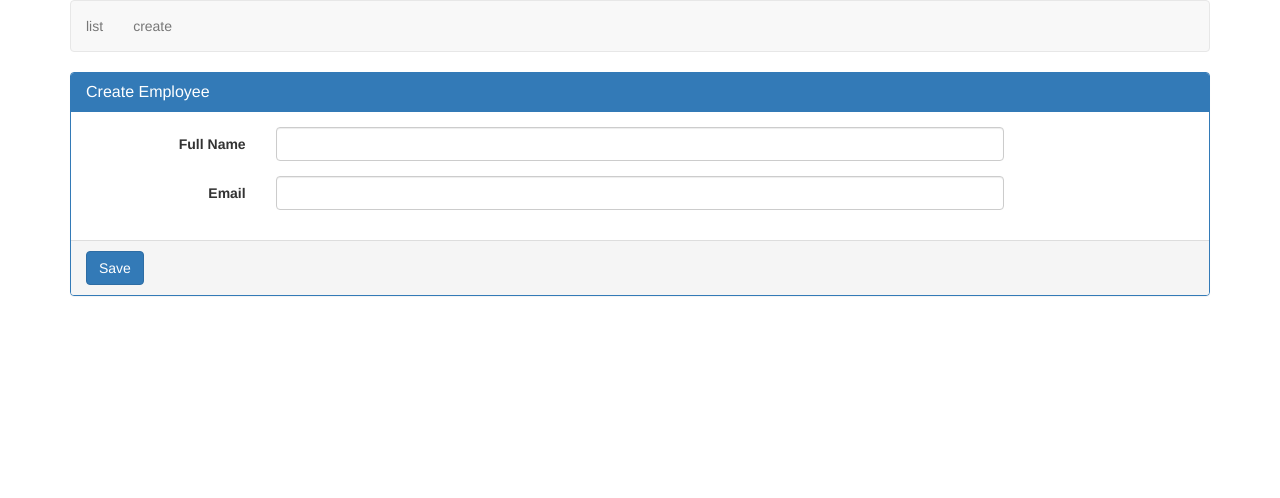
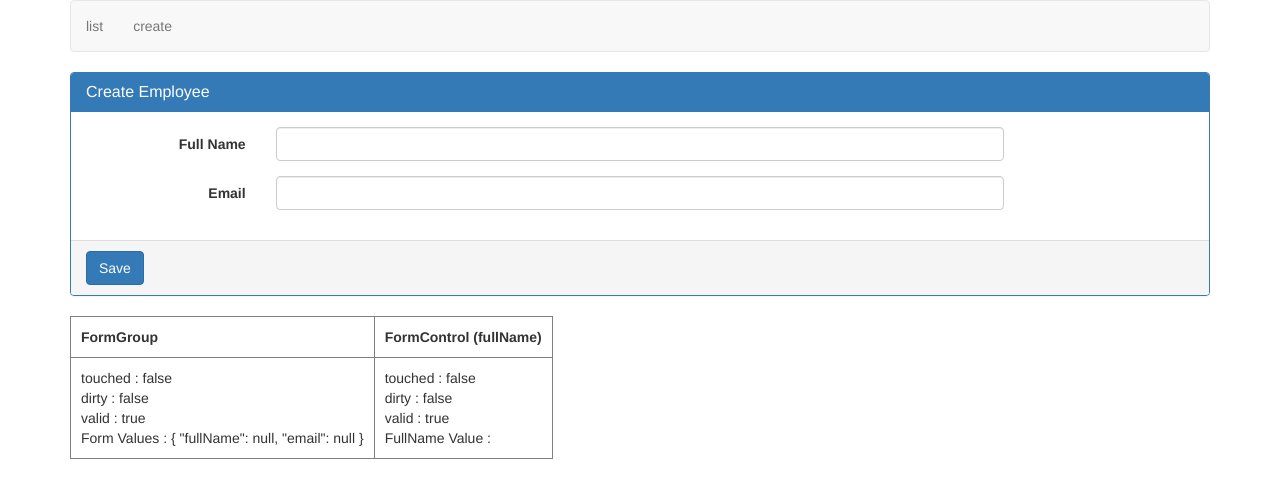
Before and after one commit to vikasdsalve/Angular6, an Angular app: page /create in a window 1280 px wide. Shown: the top 498 px of the page. Built offline with nearby package versions, Linux system fonts and the light colour scheme.

Commit message:
Part 5 Angular form control and form group

```diff
--- a/src/app/employee/create-employee.component.html
+++ b/src/app/employee/create-employee.component.html
@@ -1,4 +1,4 @@
-<form [formGroup]="employeeForm"  (ngSubmit)="onSubmit()" class="form-horizontal">
+<form [formGroup]="employeeForm" (ngSubmit)="onSubmit()" class="form-horizontal">
   <div class="panel panel-primary">
     <div class="panel-heading">
       <h3 class="panel-title">Create Employee</h3>
@@ -14,7 +14,7 @@
       <div class="form-group">
         <label class="col-sm-2 control-label" for="email">Email</label>
         <div class="col-sm-8">
-            <input id="email"  formControlName="email" type="text" class="form-control">
+          <input id="email" formControlName="email" type="text" class="form-control">
         </div>
       </div>
 
@@ -24,3 +24,24 @@
     </div>
   </div>
 </form>
+
+<table border="1">
+  <tr>
+    <th style="padding: 10px">FormGroup</th>
+    <th style="padding: 10px">FormControl (fullName)</th>
+  </tr>
+  <tr>
+    <td style="padding: 10px">
+      touched : {{ employeeForm.touched }}
+      <br /> dirty : {{ employeeForm.dirty }}
+      <br /> valid : {{ employeeForm.valid }}
+      <br /> Form Values : {{employeeForm.value | json}}
+    </td>
+    <td style="padding: 10px">
+      touched : {{ employeeForm.get('fullName').touched }}
+      <br /> dirty : {{ employeeForm.get('fullName').dirty }}
+      <br /> valid : {{ employeeForm.get('fullName').valid }}
+      <br /> FullName Value : {{employeeForm.get('fullName').value}}
+    </td>
+  </tr>
+</table>
--- a/src/app/employee/create-employee.component.ts
+++ b/src/app/employee/create-employee.component.ts
@@ -18,7 +18,11 @@
   }
 
   onSubmit(): void{
+    console.log(this.employeeForm.touched);
     console.log(this.employeeForm.value);
+
+    console.log(this.employeeForm.controls.fullName.touched);
+    console.log(this.employeeForm.get('fullName').value);
   }
 
 }
```
Also changed, not shown: 1 other file (tests, documents, lock files or other folders). Lines whose indentation alone changed are shown as unchanged.
